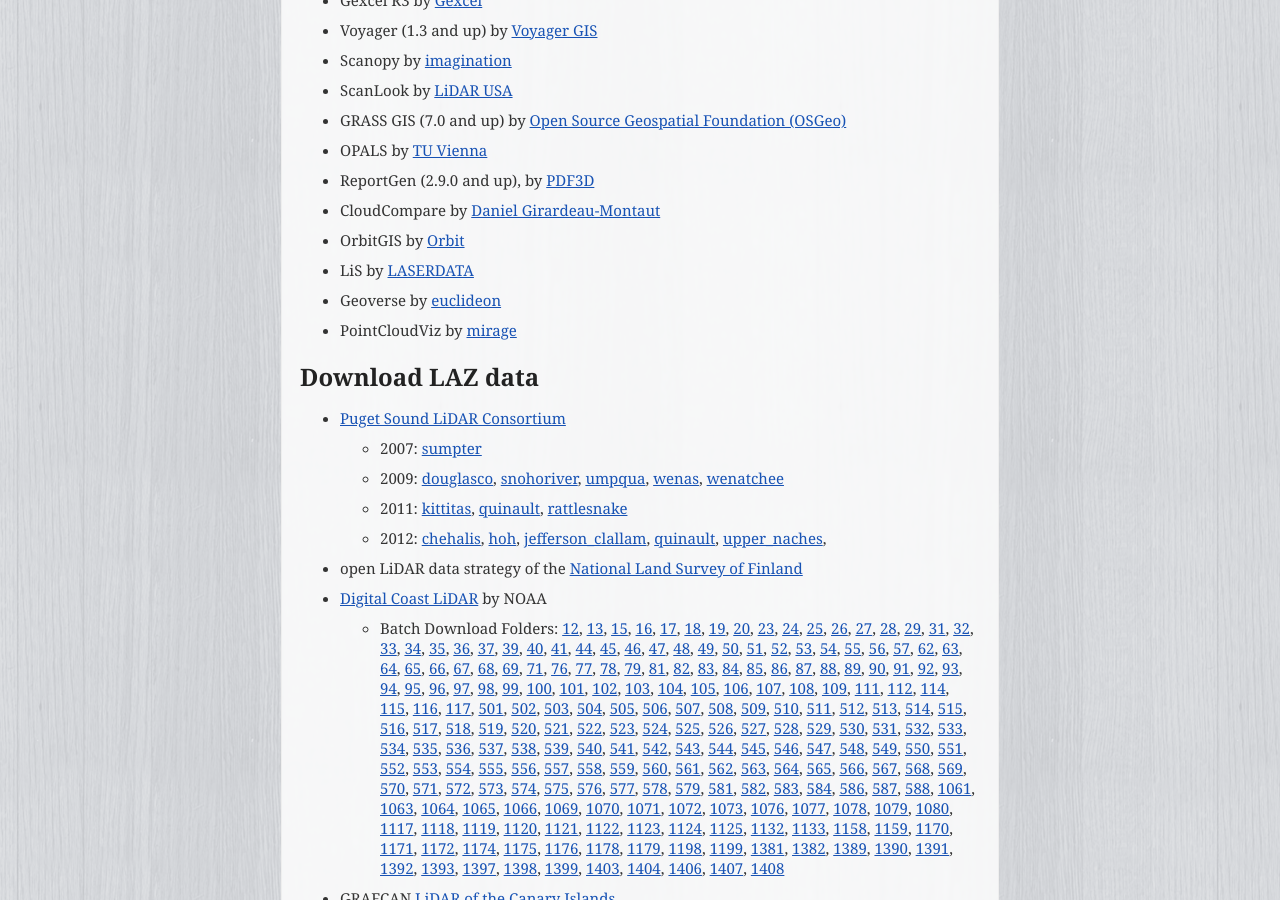
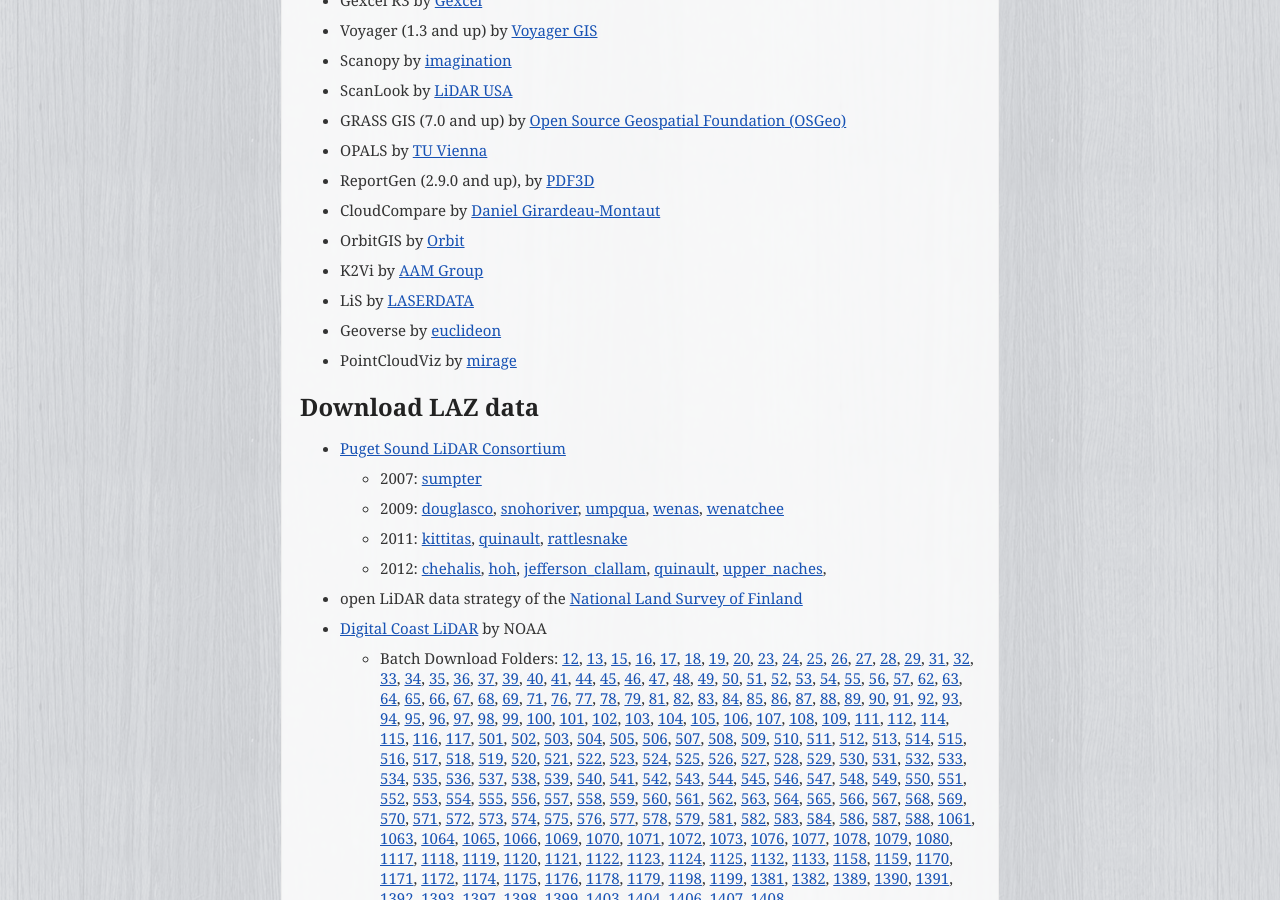
Before and after one commit to LASzip/LASzip, a Sphinx documentation site: the page built from docs/source/index.rst, in a window 1280 px wide and 900 px high, scrolled down 2038 px. Built offline with Sphinx 7.4.7, drawn with Linux system fonts in a browser that asks for light colours.

Commit message:
added K2Vi by AAM Group

```diff
--- a/docs/source/index.rst
+++ b/docs/source/index.rst
@@ -121,6 +121,7 @@
 * ReportGen (2.9.0 and up), by `PDF3D <http://pdf3d.com/news/PDF3D_LiDAR_PressRelease_20dec2013.php>`_
 * CloudCompare by `Daniel Girardeau-Montaut <http://www.danielgm.net/cc/>`_
 * OrbitGIS by `Orbit <http://www.orbitgis.com/>`_
+* K2Vi by `AAM Group <http://www.aamgroup.com/services-and-technology/3d-gis>`_
 * LiS by `LASERDATA <http://www.laserdata.at/>`_
 * Geoverse by `euclideon <http://www.euclideon.com/>`_
 * PointCloudViz by `mirage <http://www.mirage-tech.com/>`_
```
